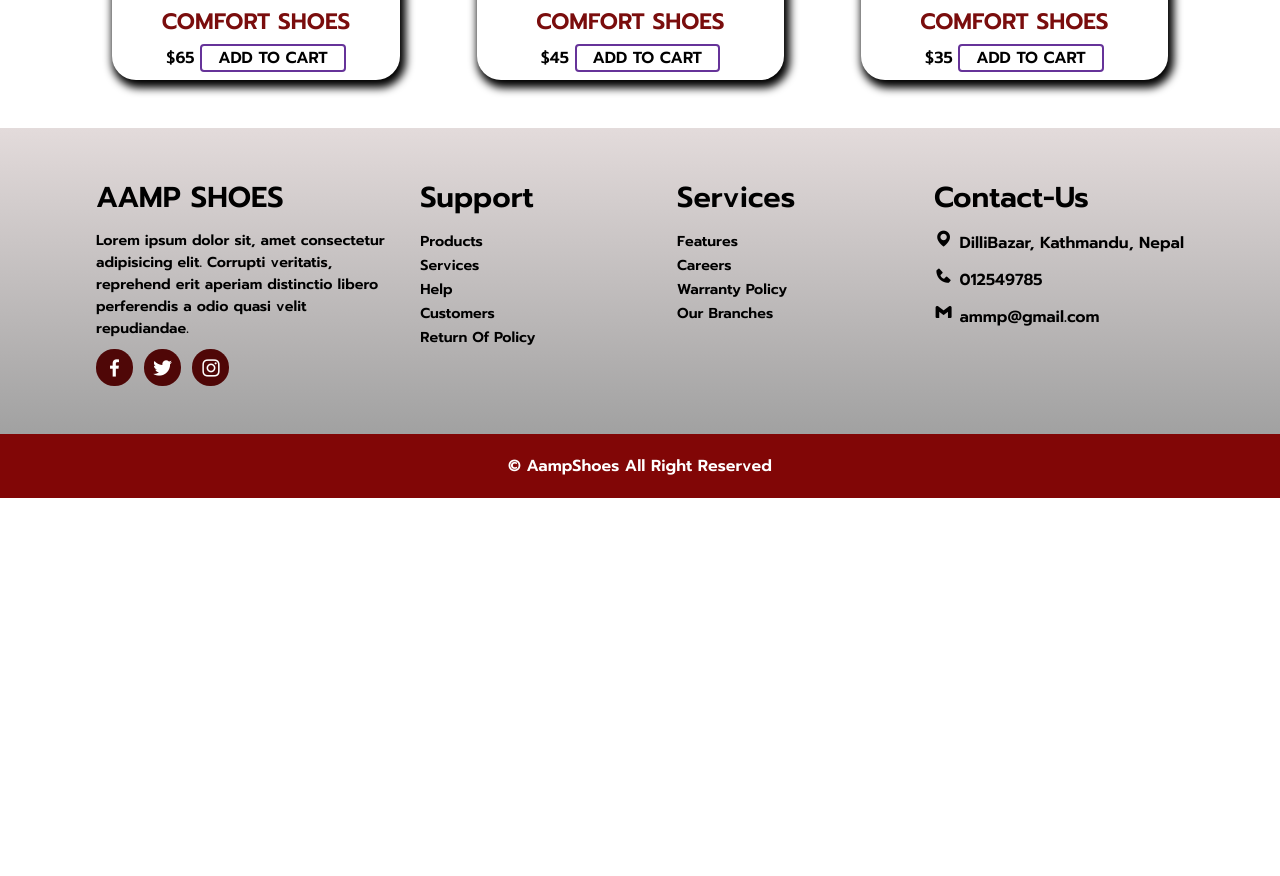
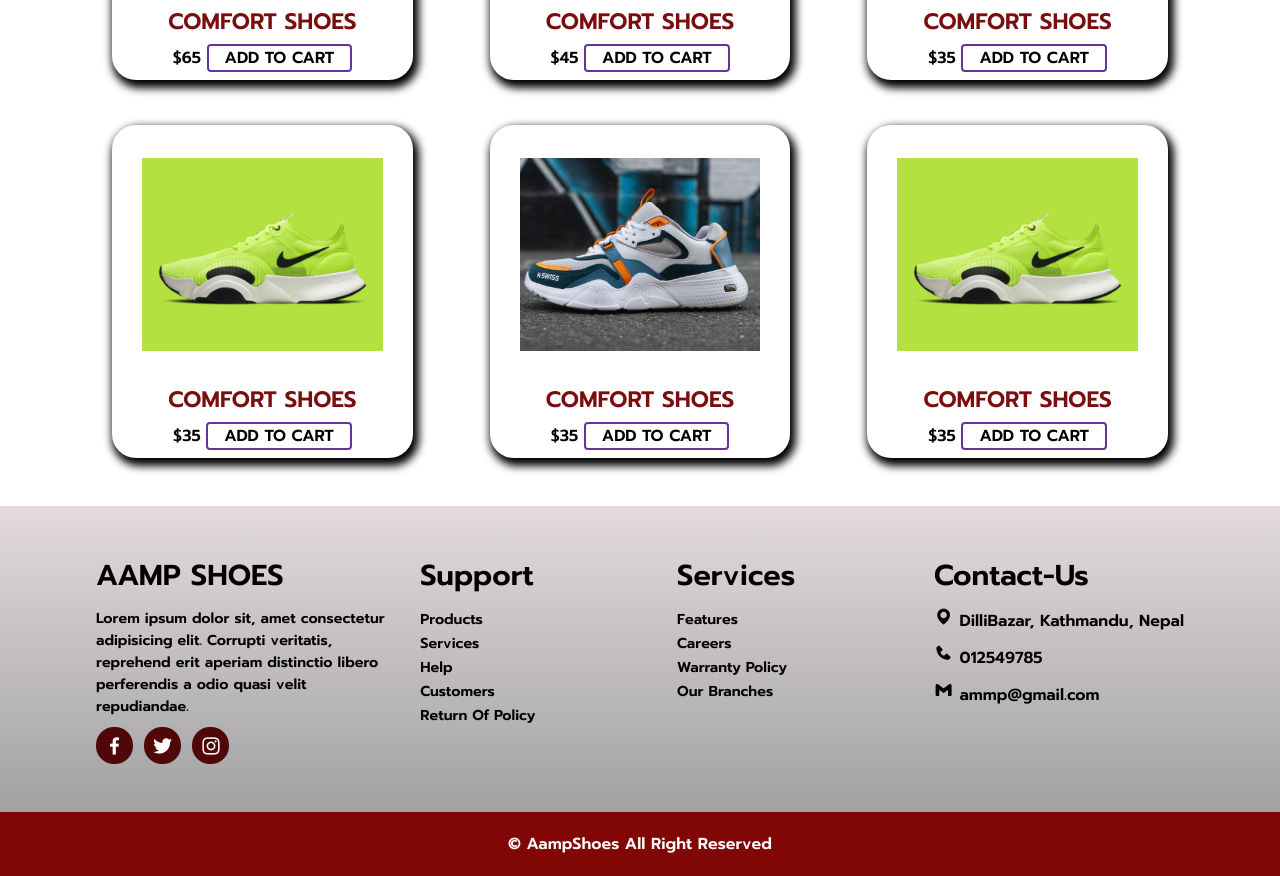
Before and after one commit to iamcody-git/random-site, a plain HTML site: page index.html in a window 1280 px wide. Shown: the part 1563-2439 px from the top of the page. Before the commit the page ends 2061 px from the top, so only its background shows below. Drawn offline with nearby package versions, Linux system fonts and the light colour scheme.

Commit message:
shoes made

```diff
--- a/index.html
+++ b/index.html
@@ -27,7 +27,7 @@
 
     <!-- Navbar -->
     <header id="Shoe_World">
-        <a href="#landing_page" class="shoe_logo">
+        <a href="index.html" class="shoe_logo">
             <img src="./img/Shoe_Logo.png" alt="AampShoes">
         </a>
 
@@ -145,6 +145,31 @@
                     <a href="#">Add To Cart</a>
                 </div>
             </div>
+            <div class="box">
+                <img src="./img/shoe-6.jpg" alt="">
+                <h3>comfort shoes</h3>
+                <div class="content">
+                    <span>$35</span>
+                    <a href="#">Add To Cart</a>
+                </div>
+            </div>
+            <div class="box">
+                <img src="./img/Shoe-5.jpg" alt="">
+                <h3>comfort shoes</h3>
+                <div class="content">
+                    <span>$35</span>
+                    <a href="#">Add To Cart</a>
+                </div>
+            </div>
+            <div class="box">
+                <img src="./img/shoe-6.jpg" alt="">
+                <h3>comfort shoes</h3>
+                <div class="content">
+                    <span>$35</span>
+                    <a href="#">Add To Cart</a>
+                </div>
+            </div>
+
         </div>
     </section>
     <!-- Section Footer -->
```
